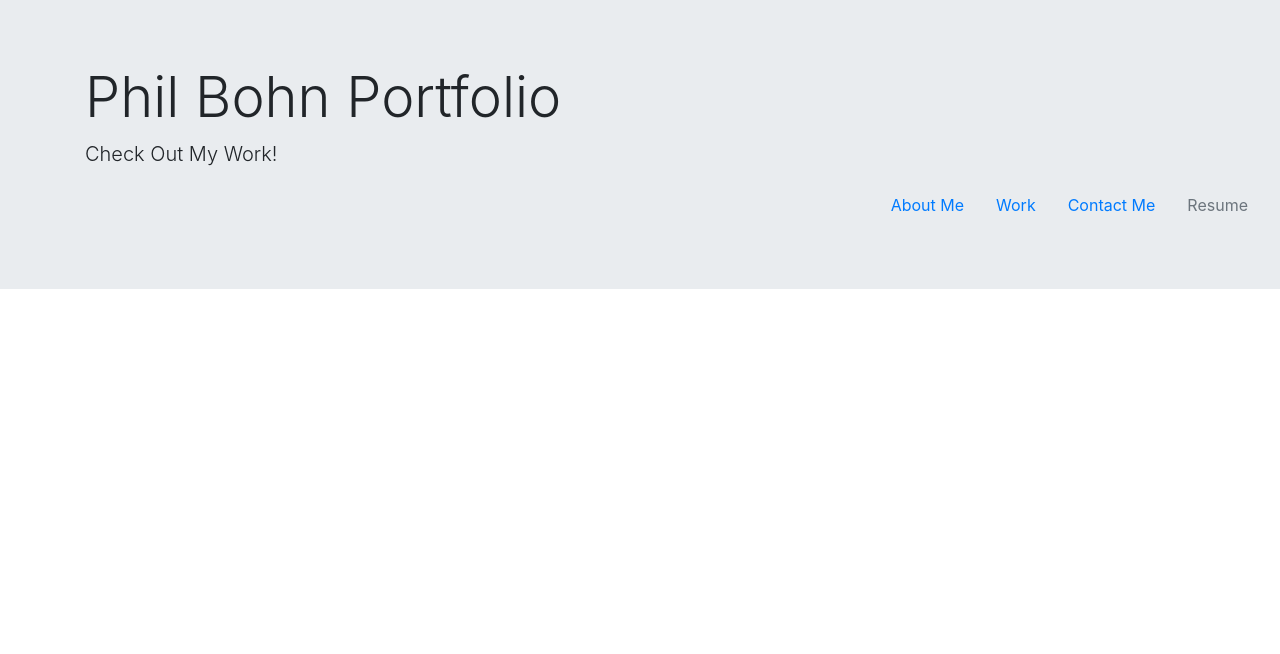
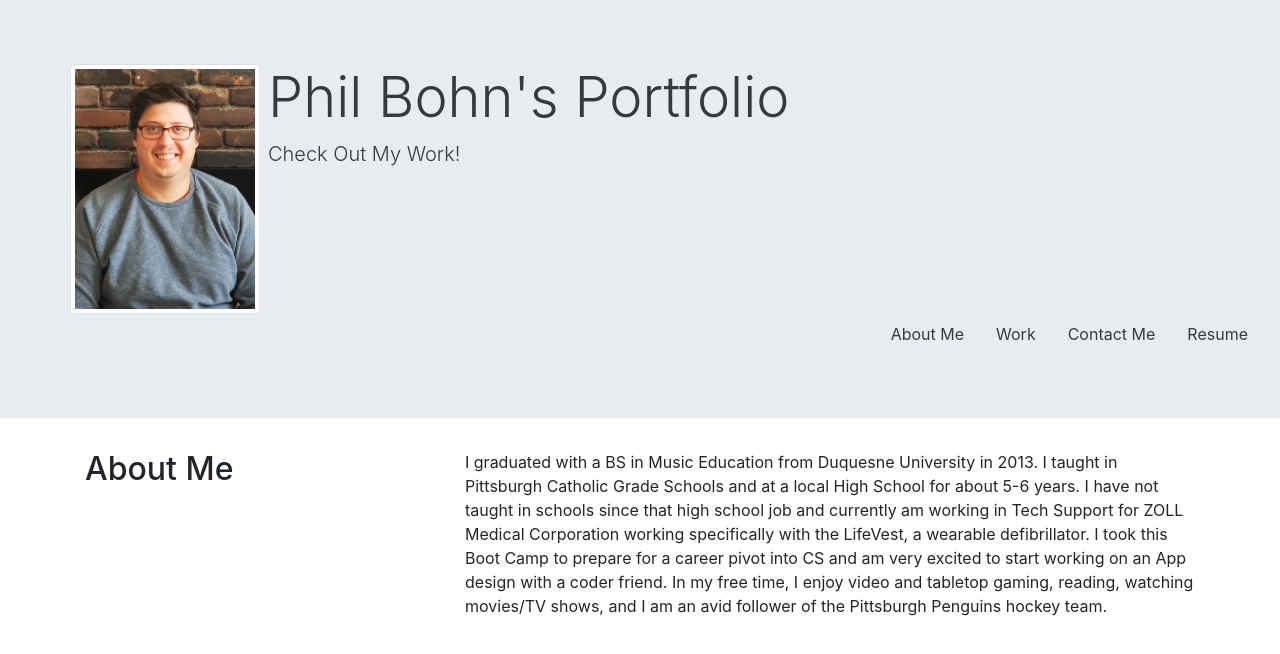
Before and after one commit to lamperouge1218/personal-portfolio, a plain HTML site: page index.html in a window 1280 px wide. Drawn offline with nearby package versions, Linux system fonts and the light colour scheme.

Commit message:
added images and got my picture in the header lol

```diff
--- a/assets/css/style.css
+++ b/assets/css/style.css
@@ -0,0 +1,4 @@
+.headshot {
+    height: 250px;
+
+}
--- a/index.html
+++ b/index.html
@@ -12,31 +12,64 @@
 </head>
 
 <body>
-    <div class="jumbotron jumbotron-fluid">
+    <header>
+        <div class="jumbotron jumbotron-fluid text-dark">
             <div class="container">
-            <div class="">
-                <h1 class="display-4">Phil Bohn Portfolio</h1>
+                <div class="row">
+                    <img src="./assets/images/profheadshotsmaller.png" class="headshot img-fluid img-thumbnail"
+                        alt="My Professional Heashot">
+                    <div class = ml-2>
+                        <h1 class="display-4">Phil Bohn's Portfolio</h1>
                         <p class="lead">Check Out My Work!
                         </p>
+                    </div>
                 </div>
 
             </div>
             <div class="row justify-content-end mr-3">
                 <ul class="nav">
                     <li class="nav-item">
-                    <a class="nav-link active" href="#about-me">About Me</a>
+                        <a class="nav-link active text-dark" href="#about-me">About Me</a>
                     </li>
                     <li class="nav-item">
-                    <a class="nav-link" href="#work">Work</a>
+                        <a class="nav-link text-dark" href="#work">Work</a>
                     </li>
                     <li class="nav-item">
-                    <a class="nav-link" href="#contact-me">Contact Me</a>
+                        <a class="nav-link text-dark" href="#contact-me">Contact Me</a>
                     </li>
                     <li class="nav-item">
-                    <a class="nav-link disabled" href="#" tabindex="-1" aria-disabled="true">Resume</a>
+                        <a class="nav-link text-dark"
+                            href="https://www.canva.com/design/DAEq89eWVc0/xH0_wqrOUqIloHMlyc0V7w/view?utm_content=DAEq89eWVc0&utm_campaign=designshare&utm_medium=link&utm_source=publishsharelink"
+                            target="_blank">Resume</a>
                     </li>
                 </ul>
             </div>
+    </header>
+
+    <main>
+        <div class="container">
+            <div class="row">
+                <div class="col-4">
+                    <h2>About Me</h2>
+                </div>
+                <div class="col-8">
+                    <p>I graduated with a BS in Music Education from Duquesne University in 2013. I taught in
+                        Pittsburgh Catholic Grade Schools and at a local High School for about 5-6 years. I have not
+                        taught in schools since that high school job and currently am working in Tech Support for ZOLL
+                        Medical Corporation working
+                        specifically with the LifeVest, a wearable defibrillator. I took this Boot Camp to prepare for a
+                        career pivot into CS
+                        and am very excited to start working on an App design with a coder friend. In my free time, I
+                        enjoy video
+                        and tabletop gaming, reading, watching movies/TV shows, and I am an avid follower of the
+                        Pittsburgh Penguins
+                        hockey team.</p>
+                </div>
+
+            </div>
+        </div>
+    </main>
+
 
     </div>
 
```
Also changed, not shown: assets/images/packratscreenshot.PNG (added), assets/images/profheadshotsmaller.png (added), assets/images/weatherdashboardscreenshot.PNG (added), assets/images/workdayscreenshot.PNG (added). Lines whose indentation alone changed are shown as unchanged.
